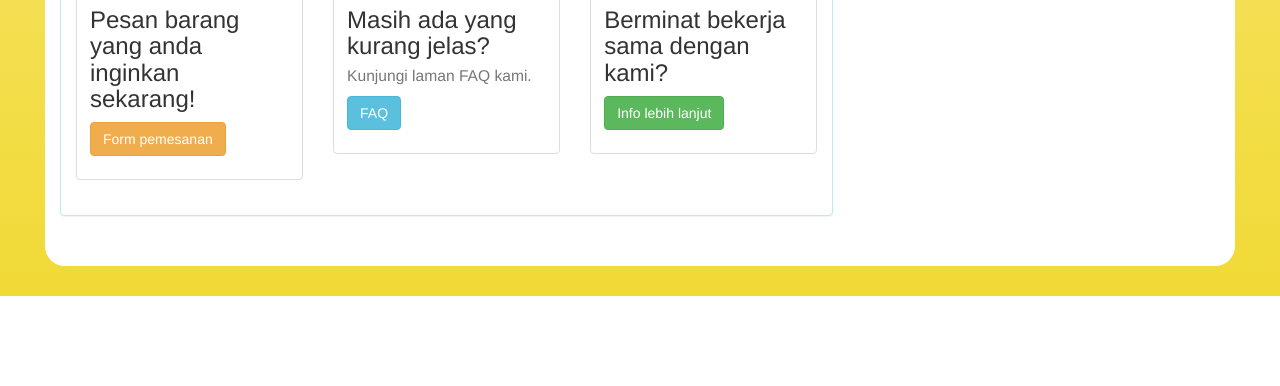
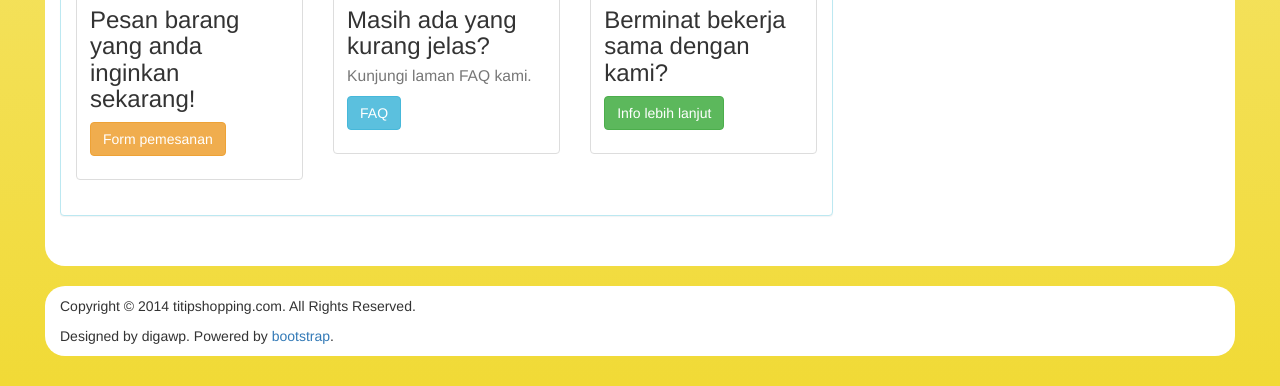
Before and after one commit to digawp/titipshopping, a plain HTML site: page index.html in a window 1280 px wide. Shown: the part 1635-2021 px from the top of the page. Before the commit the page ends 1931 px from the top, so only its background shows below. Drawn offline with nearby package versions, Linux system fonts and the light colour scheme.

Commit message:
Change 5 services to quicklinks, add footer

```diff
--- a/index.html
+++ b/index.html
@@ -162,7 +162,7 @@
 						</div>
 
 						<div class="col-md-4">
-							<!--FOR THE 5 SERVICES-->
+							<!--Quicklinks-->
 						</div>
 					</div>
 
@@ -170,7 +170,9 @@
 			</div>
 
 			<!--footer-->
-			<div>
+			<div class="container-fluid" id="footer-wrapper">
+				<p>Copyright &copy; 2014 titipshopping.com. All Rights Reserved.</p>
+				<p>Designed by digawp. Powered by <a href="getbootstrap.com">bootstrap</a>.</p>
 			</div>
 		</div>
 		<!-- jQuery (necessary for Bootstrap's JavaScript plugins) -->
```
